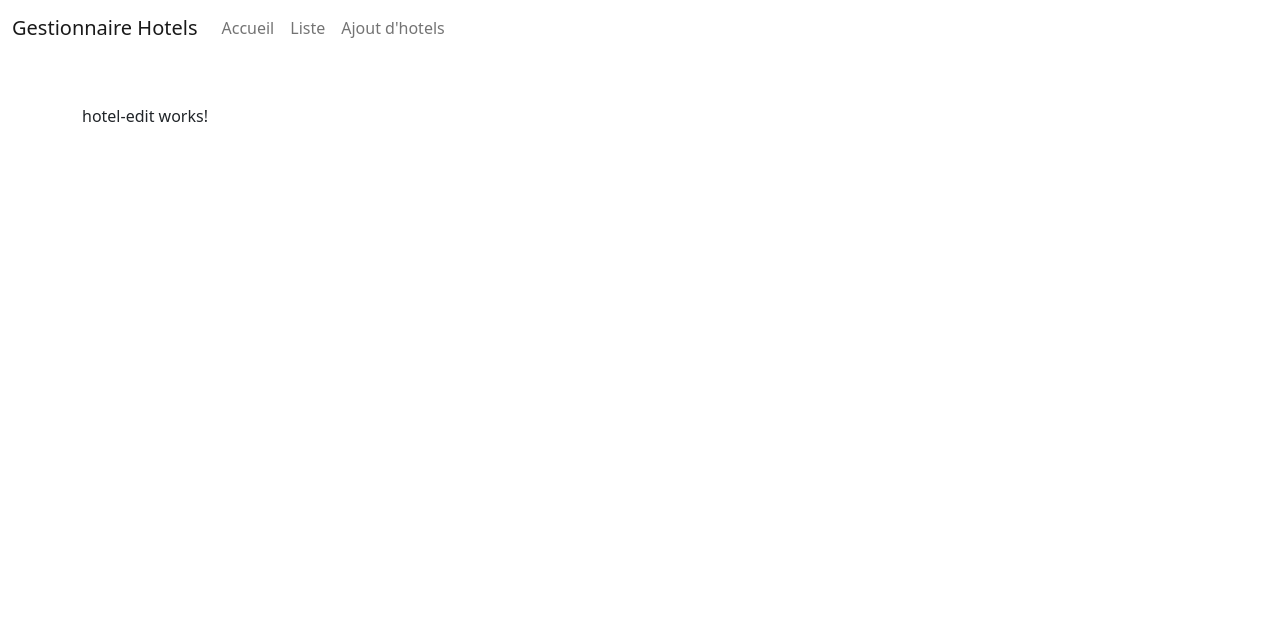
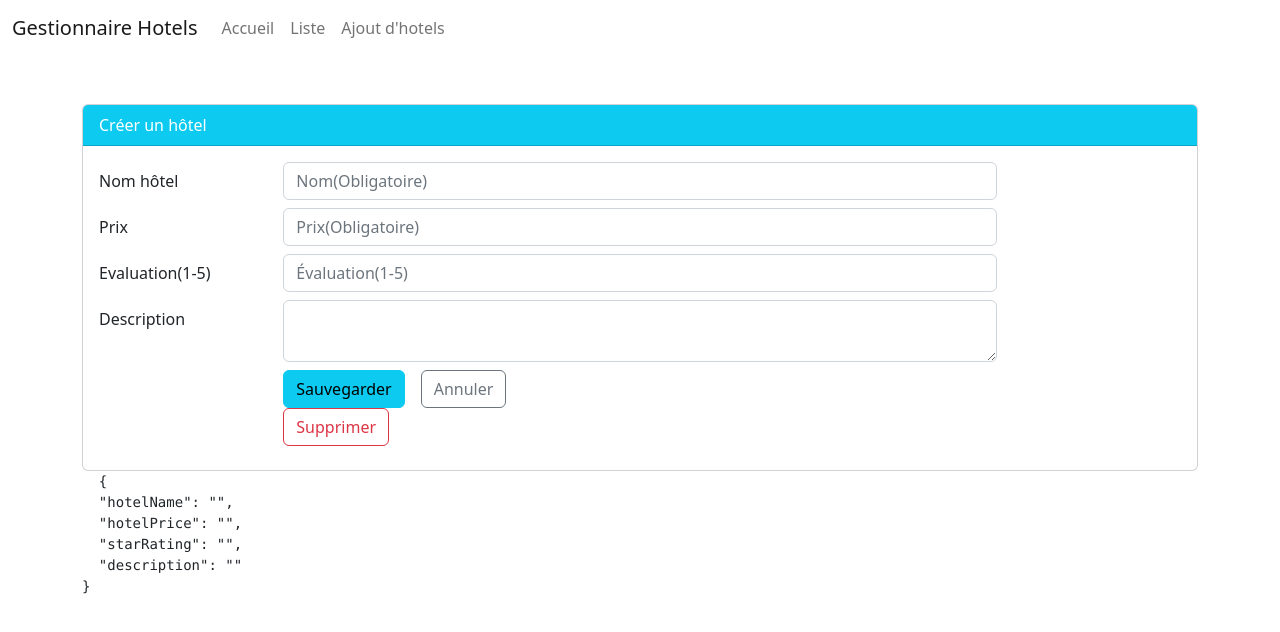
Before and after one commit to da-cruzdev/first_angular-app, an Angular app: page /hotels/0/edit in a window 1280 px wide. Shown: the top 632 px of the page. Built offline with nearby package versions, Linux system fonts and the light colour scheme.

Commit message:
create form to add hotel

```diff
--- a/src/app/hotels/hotel-edit/hotel-edit.component.html
+++ b/src/app/hotels/hotel-edit/hotel-edit.component.html
@@ -1 +1,74 @@
-<p>hotel-edit works!</p>
+<div class="card">
+  <div class="card-header text-white bg-info">Créer un hôtel</div>
+  <div class="card-body">
+    <form novalidate (ngSubmit)="saveHotel()" [formGroup]="hotelForm">
+      <div class="form-group row mb-2">
+        <label for="hotelNameId" class="col-md-2 col-form-label">
+          Nom hôtel
+        </label>
+        <div class="col-md-8">
+          <input
+            id="hotelNameId"
+            type="text"
+            class="form-control"
+            formControlName="hotelName"
+            placeholder="Nom(Obligatoire)"
+          />
+        </div>
+      </div>
+      <div class="form-group row mb-2">
+        <label for="hotelPriceId" class="col-md-2 col-form-label"> Prix </label>
+        <div class="col-md-8">
+          <input
+            id="hotelPriceId"
+            type="text"
+            class="form-control"
+            formControlName="hotelPrice"
+            placeholder="Prix(Obligatoire)"
+          />
+        </div>
+      </div>
+      <div class="form-group row mb-2">
+        <label for="starRatingId" class="col-md-2 col-form-label"
+          >Evaluation(1-5)</label
+        >
+        <div class="col-md-8">
+          <input
+            id="starRatingId"
+            type="text"
+            class="form-control"
+            formControlName="starRating"
+            placeholder="Évaluation(1-5)"
+          />
+        </div>
+      </div>
+      <div class="form-group row mb-2">
+        <label for="descriptionId" class="col-md-2 col-form-label"
+          >Description</label
+        >
+        <div class="col-md-8">
+          <textarea
+            class="form-control"
+            formControlName="description"
+            id="descriptionId"
+          ></textarea>
+        </div>
+      </div>
+      <div class="form-group row mb-2">
+        <div class="offset-md-2 col-md-4">
+          <button class="btn btn-info me-3" type="submit">Sauvegarder</button>
+          <button class="btn btn-outline-secondary me-3" type="button">
+            Annuler
+          </button>
+          <button class="btn btn-outline-danger" type="button">
+            Supprimer
+          </button>
+        </div>
+      </div>
+    </form>
+  </div>
+</div>
+
+<pre>
+  {{ hotelForm.value | json }}
+</pre>
--- a/src/app/hotels/hotel-edit/hotel-edit.component.ts
+++ b/src/app/hotels/hotel-edit/hotel-edit.component.ts
@@ -1,10 +1,26 @@
-import { Component } from '@angular/core';
+import { Component, OnInit } from '@angular/core';
+import { FormBuilder, FormGroup, Validators } from '@angular/forms';
 
 @Component({
   selector: 'app-hotel-edit',
   templateUrl: './hotel-edit.component.html',
-  styleUrls: ['./hotel-edit.component.css']
+  styleUrls: ['./hotel-edit.component.css'],
 })
-export class HotelEditComponent {
+export class HotelEditComponent implements OnInit {
+  constructor(private fb: FormBuilder) {}
 
+  public hotelForm: FormGroup | any;
+
+  ngOnInit(): void {
+    this.hotelForm = this.fb.group({
+      hotelName: ['', Validators.required],
+      hotelPrice: ['', Validators.required],
+      starRating: [''],
+      description: [''],
+    });
+  }
+
+  public saveHotel(): void {
+    console.log(this.hotelForm.value);
+  }
 }
```
Also changed, not shown: src/app/shared/shared.module.ts (+8 -2 lines).
